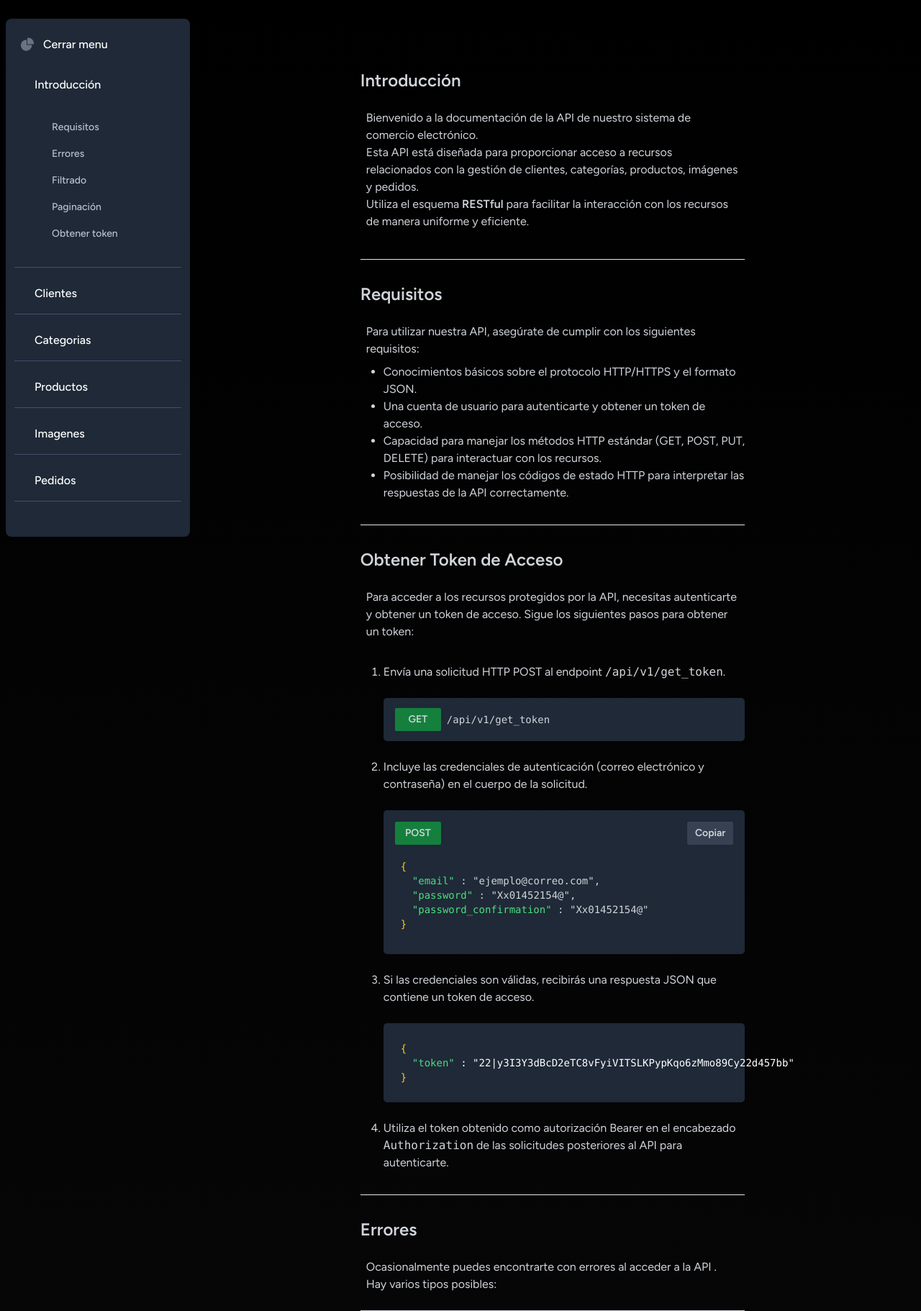
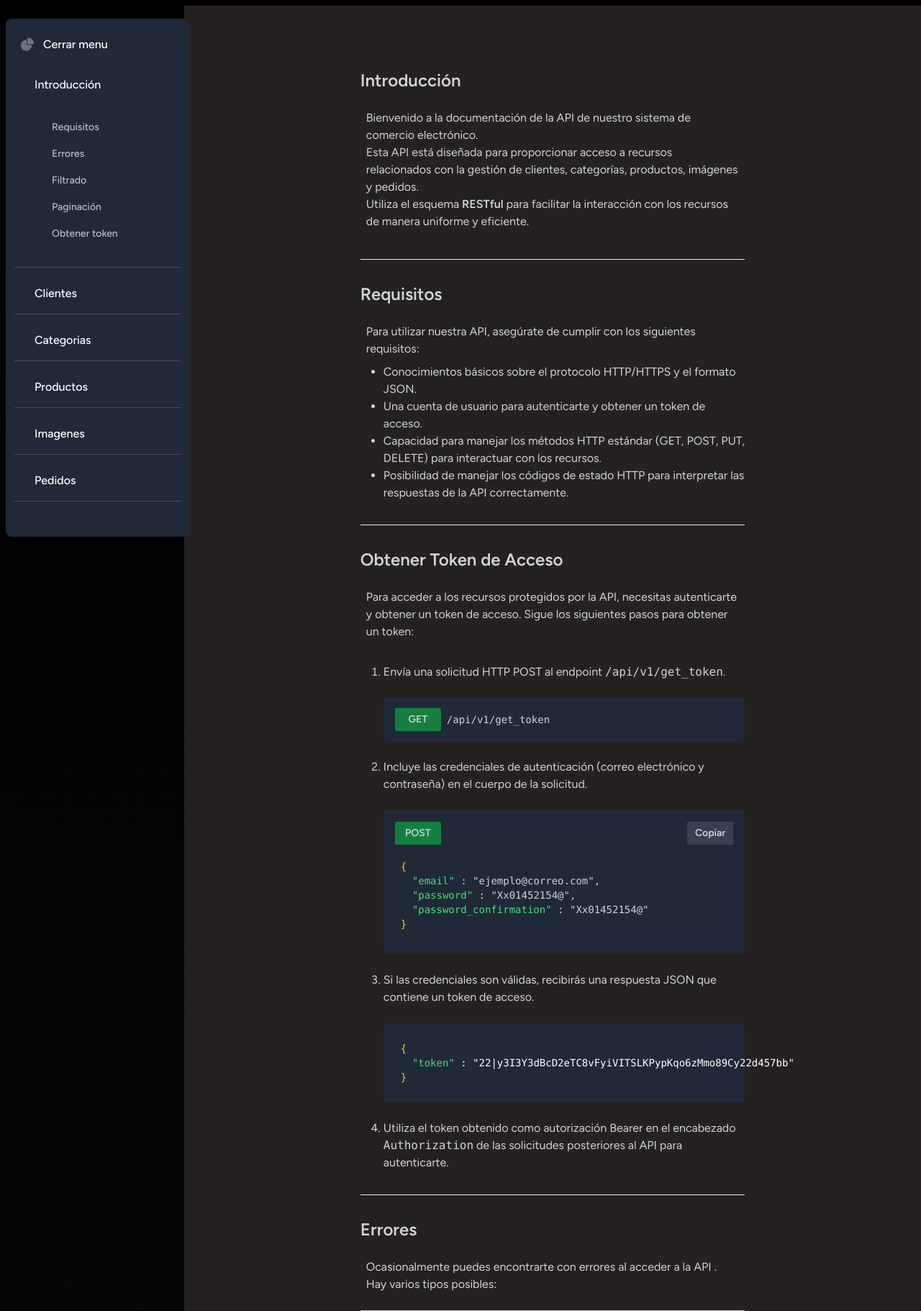
Before and after one commit to T-zemmari/market_store_api, a Laravel app: page /documentacion_api in a window 1280 px wide. Shown: the part 56-1878 px from the top of the page at 72% size. Run offline with Laravel 10, Linux system fonts and the light colour scheme; style sheets or scripts are compiled from the project's sources.

Commit message:
documentacion bg sustituido por otro

```diff
--- a/resources/views/documentacion.blade.php
+++ b/resources/views/documentacion.blade.php
@@ -390,7 +390,7 @@
         </div>
     </aside>
 
-    <div class="sm:ml-64 sm:mt-[64px] flex flex-col justify-center items-center p-10">
+    <div class="sm:ml-64 sm:mt-[64px] flex flex-col justify-center items-center p-10" style="background-color:#252121 !important">
         <div class="p-4 w-[60%] min-h-[89vh]" id="documentacion_contenido_principal">
             <div class="w-full" id="contenedor_introduccion">
                 <h2 id="h2_introduccion" class="text-2xl font-semibold mt-8 mb-4 text-gray-300">Introducción</h2>
```
